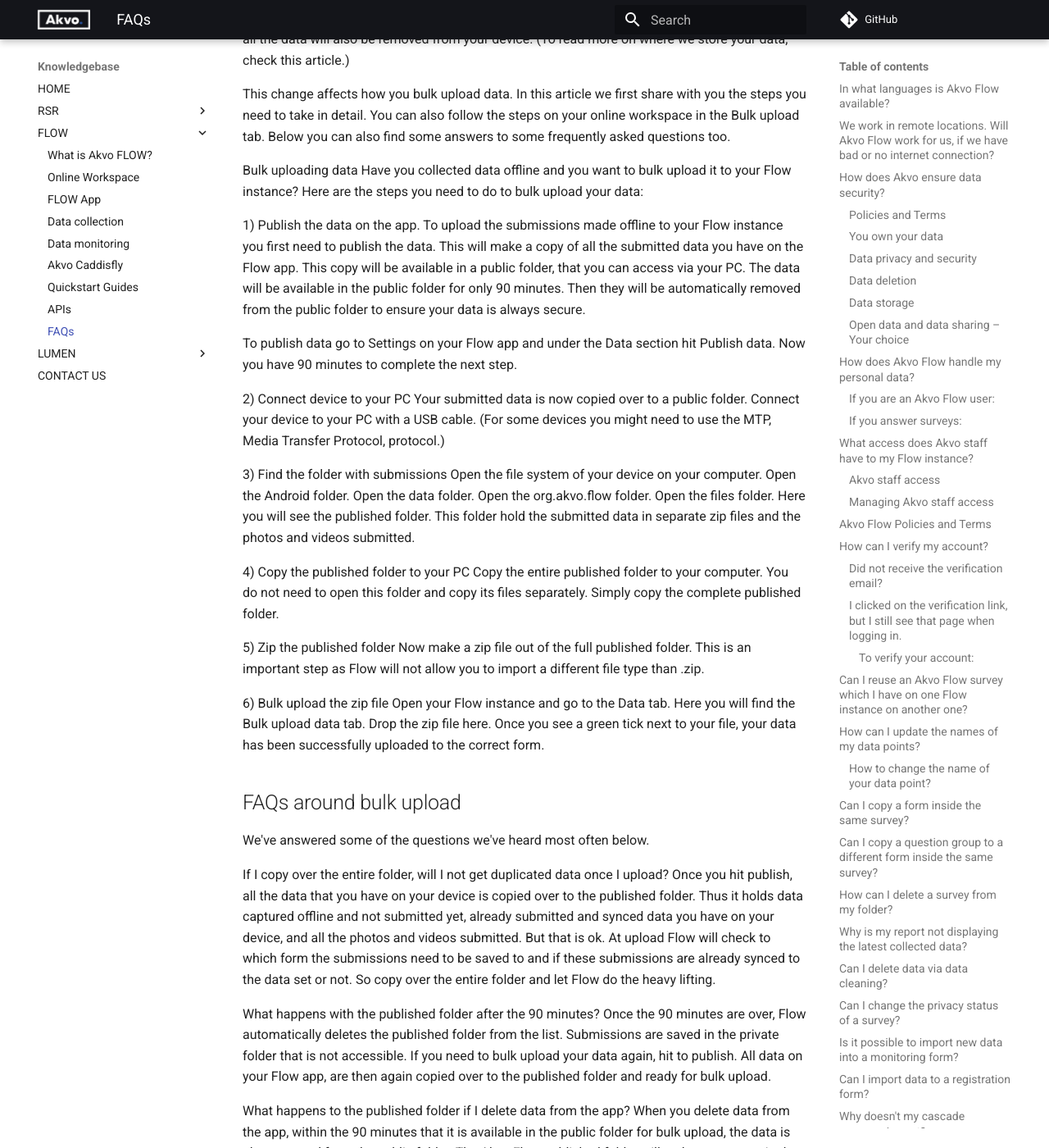
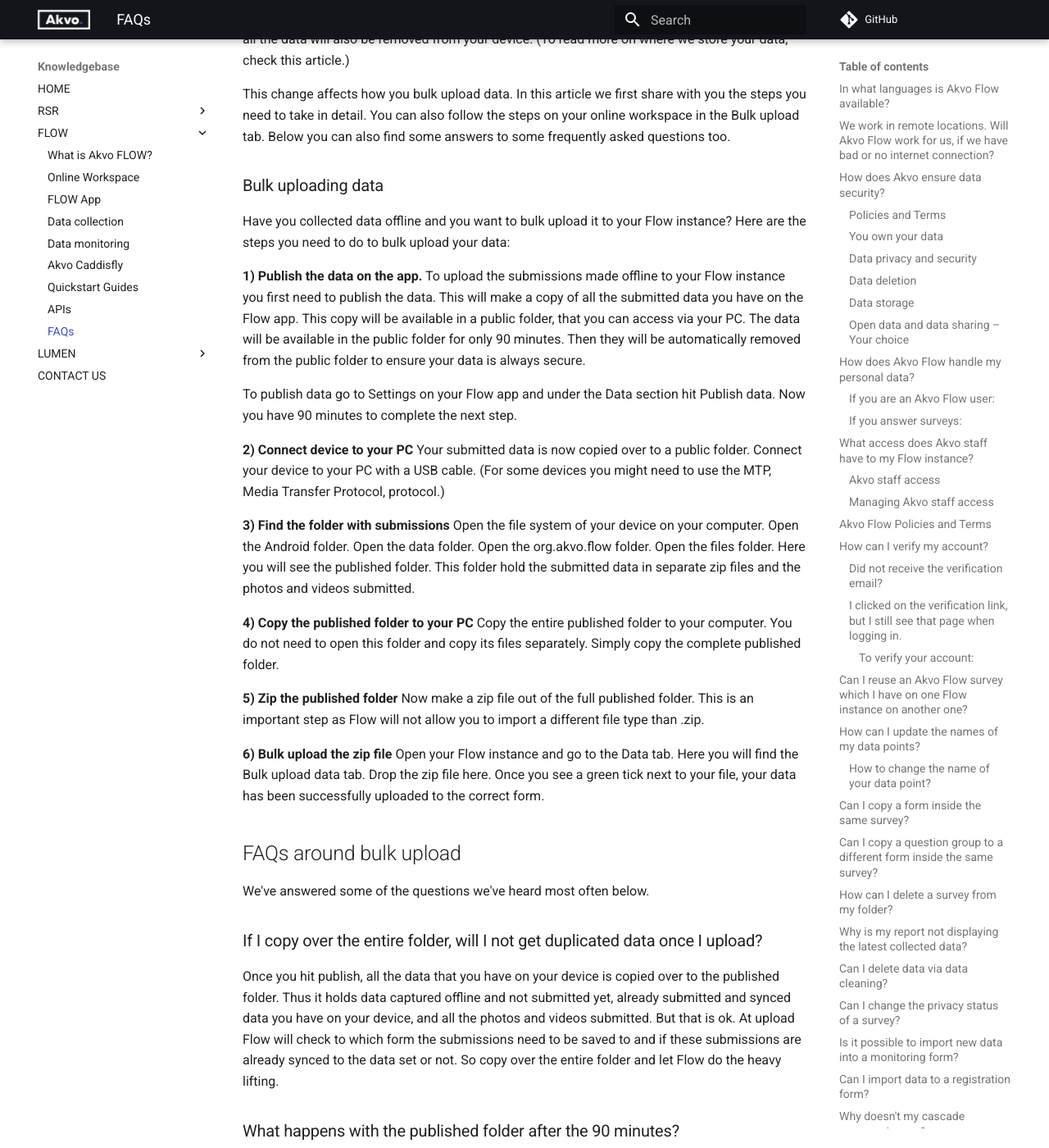
Before and after one commit to akvo/knowledgebase, an MkDocs documentation site: the page built from docs/flow/faqs.md, in a window 1280 px wide and 1400 px high, scrolled down 20860 px. Shown: the whole window at 82% size. Built offline with MkDocs 1.6.1 and Material for MkDocs 9.7.7, drawn with Linux system fonts in a browser that asks for light colours; comment, search, counter and statistics services are not loaded; some of the changed text lies outside the part shown.

```diff
--- a/docs/flow/faqs.md
+++ b/docs/flow/faqs.md
@@ -558,70 +558,56 @@ This change affects how you bulk upload data. In this article we first share wit
 
 
 
-Bulk uploading data
+### Bulk uploading data
 Have you collected data offline and you want to bulk upload it to your Flow instance? Here are the steps you need to do to bulk upload your data:
 
 
 
-1) Publish the data on the app.
+**1) Publish the data on the app.**
 To upload the submissions made offline to your Flow instance you first need to publish the data. This will make a copy of all the submitted data you have on the Flow app. This copy will be available in a public folder, that you can access via your PC. The data will be available in the public folder for only 90 minutes. Then they will be automatically removed from the public folder to ensure your data is always secure.
 
 To publish data go to Settings on your Flow app and under the Data section hit Publish data. Now you have 90 minutes to complete the next step.
 
 
-
-
-2) Connect device to your PC
+**2) Connect device to your PC**
 Your submitted data is now copied over to a public folder. Connect your device to your PC with a USB cable. (For some devices you might need to use the MTP, Media Transfer Protocol, protocol.)
 
 
 
-3) Find the folder with submissions
+**3) Find the folder with submissions**
 Open the file system of your device on your computer. Open the Android folder. Open the data folder. Open the org.akvo.flow folder. Open the files folder. Here you will see the published folder. This folder hold the submitted data in separate zip files and the photos and videos submitted.
 
 
-
-
-4) Copy the published folder to your PC
+**4) Copy the published folder to your PC**
 Copy the entire published folder to your computer. You do not need to open this folder and copy its files separately. Simply copy the complete published folder.
 
 
-
-5) Zip the published folder
+**5) Zip the published folder**
 Now make a zip file out of the full published folder. This is an important step as Flow will not allow you to import a different file type than .zip.
 
 
-
-6) Bulk upload the zip file
+**6) Bulk upload the zip file**
 Open your Flow instance and go to the Data tab. Here you will find the Bulk upload data tab. Drop the zip file here. Once you see a green tick next to your file, your data has been successfully uploaded to the correct form.
-
-
 
 
 ## FAQs around bulk upload
 We've answered some of the questions we've heard most often below.
 
-If I copy over the entire folder, will I not get duplicated data once I upload?
+### If I copy over the entire folder, will I not get duplicated data once I upload?
 Once you hit publish, all the data that you have on your device is copied over to the published folder. Thus it holds data captured offline and not submitted yet, already submitted and synced data you have on your device, and all the photos and videos submitted. But that is ok. At upload Flow will check to which form the submissions need to be saved to and if these submissions are already synced to the data set or not. So copy over the entire folder and let Flow do the heavy lifting.
 
-
-
-What happens with the published folder after the 90 minutes?
+### What happens with the published folder after the 90 minutes?
 Once the 90 minutes are over, Flow automatically deletes the published folder from the list. Submissions are saved in the private folder that is not accessible. If you need to bulk upload your data again, hit to publish. All data on your Flow app, are then again copied over to the published folder and ready for bulk upload.
 
 
-
-What happens to the published folder if I delete data from the app?
+### What happens to the published folder if I delete data from the app?
 When you delete data from the app, within the 90 minutes that it is available in the public folder for bulk upload, the data is also removed from the public folder. The Akvo Flow published folder will no longer appear in the folder structure.
 
 
-
-I published data and then made new submissions, are they also published?
+### I published data and then made new submissions, are they also published?
 No they are not.
 
 In order to bulk upload the data you have submitted after you published, you need to publish again. If your 90 minutes period is not over yet, you simply need to wait and then publish again. Once published, all your data will again be moved to the published folder and you can copy over the folder, zip in and upload to your Flow instance.
 
-
-
-If I save data (not submit) will it show in the published file?
+### If I save data (not submit) will it show in the published file?
 No it will not. The published folder only takes the submitted data, as it enables you to bulk upload the data to Flow. If you only have saved data on your Flow app, you will not be able to publish the data, until you complete the submissions.
```
Also changed, not shown: other parts of docs/flow/faqs.md (+5 -5 lines), README.md (+3 -0 lines), docs/flow/collection.md (+1 -1 lines), docs/flow/workspace.md (+1 -1 lines).
